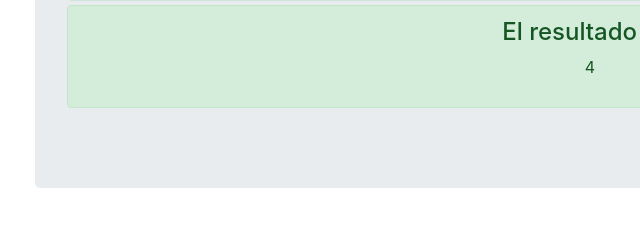
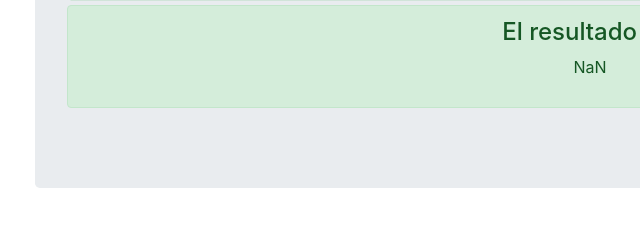
Before and after one commit to DAVICOJUAN/Javascript, a plain HTML site: page Ejemplo/ejemplo1.html in a window 1280 px wide. Both pictures are taken after typing "5", "Sample" into the empty fields and a click on the button "Calcular suma". Shown: the part 277-502 px from the top of the page, 50-690 px from the left. Drawn offline with nearby package versions, Linux system fonts and the light colour scheme.

Commit message:
Ejemplo1 1 Se asigno los valores de variables del input en html a numero1 y numero2 respectivamente 2° Se realizo las operaciones de suma en boton Calcular 3° Se envio el resultado de operacion a etiqueta parrafo

```diff
--- a/Ejemplo/app.js
+++ b/Ejemplo/app.js
@@ -1,7 +1,29 @@
+//Esta linea crea una variable la cual se encarga de obtener por medio del objeto document el elemento button con el id "btnCalcular"
 let btnCalcular = document.getElementById('btnCalcular');
 
+//Por medio del método "addEventListiner" se le asigno el evento click al elemento button y al momento de ejecutar dicho evento  se ejecutara la función suma
 btnCalcular.addEventListener('click', suma);
 
+
+//Funcion: bloque de codigo que se ejecuta hasta cuando se manda a llamar o se invoca, mientras no sea invocada no realizara ninguna accion en el codigo
 function suma() {
-    console.log('x');
+
+    //Se obtendran los valores de los inputs por medio del metodo "Value"
+    let numero1 = document.getElementById('Numero1').value;
+    let numero2 = document.getElementById('Numero2').value;
+
+    //Se reasigna el valor de la variaable numero2 convirtiendolo de String a Numero.
+    numero1 = Number(numero1);
+    numero2 = Number(numero2);
+
+    //Se declara variable resultado y se inicializa con valor '0'.
+    let resultado = 0;
+    //Despues de obtener los datos de los elementos input se realliza el proceso de suma y se le asigna dicho valor a la variable "resultado"
+    resultado = numero1 + numero2;
+
+    //Se asigno a la variable "imprimirResultado" elemento (etiqueta) con el ID resultado
+    let imprimirResultado = document.getElementById('resultado');
+
+    //Por medio del metodo "innerHTML" se asigna el valor de la variable resultado para que se pueda imprimir el elemento
+    imprimirResultado.innerHTML = resultado;
 }
--- a/Ejemplo/ejemplo1.html
+++ b/Ejemplo/ejemplo1.html
@@ -40,7 +40,7 @@
                 <div class="col-12">
                     <div class="alert alert-success text-center" role="alert">
                         <h4 class="alert-heading">El resultado es:</h4>
-                        <p id="resultado">4</p>
+                        <p id="resultado"></p>
                         <p class="mb-0"></p>
                     </div>
                 </div>
```
